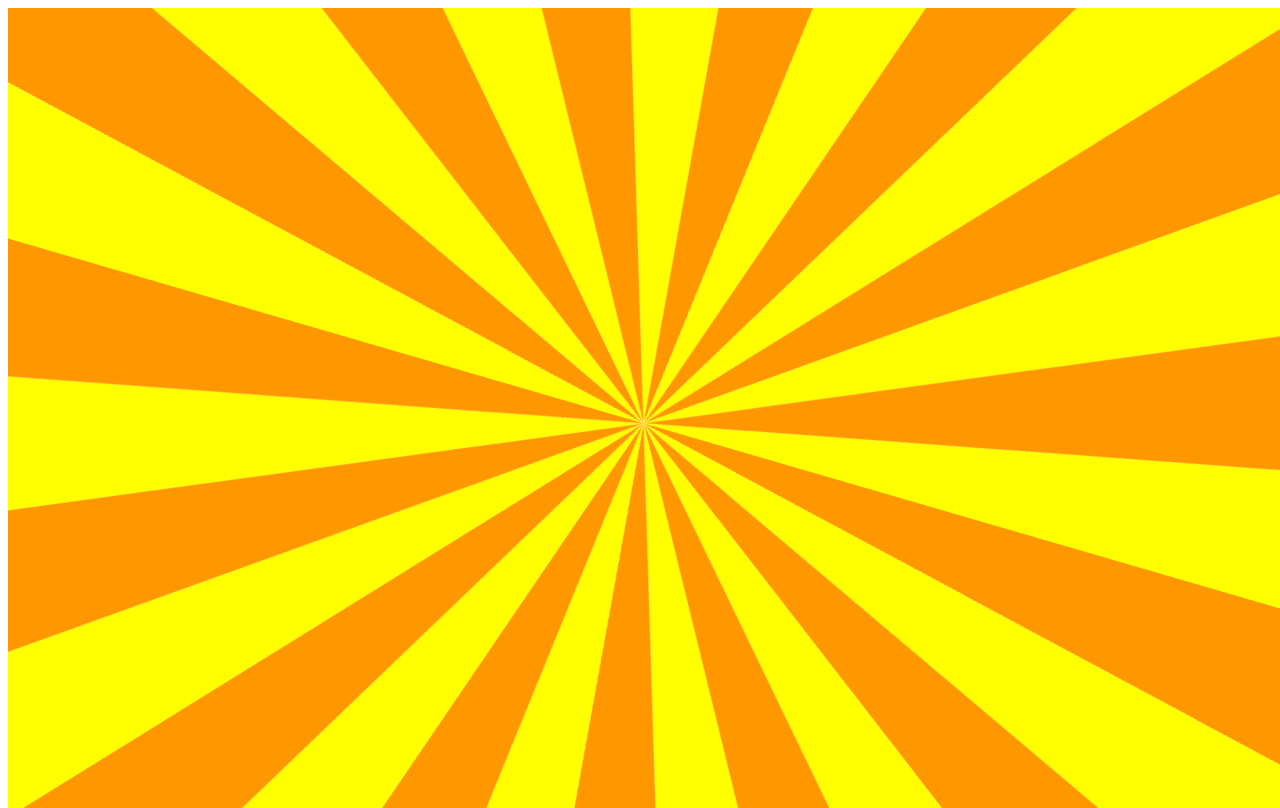
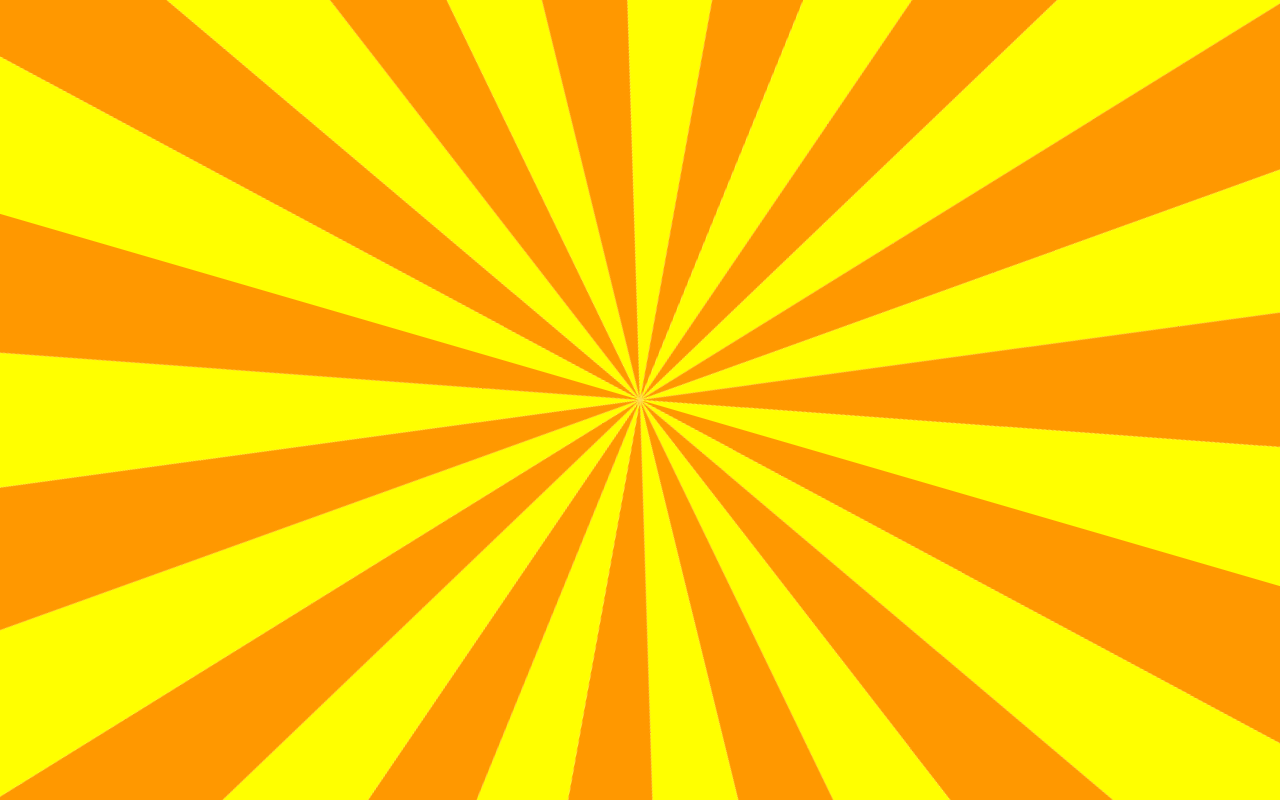
Before and after one commit to EminQasimov/striped-background, a plain HTML site: page index.html in a window 1280 px wide. Drawn offline with Linux system fonts and the light colour scheme.

Commit message:
reset css

```diff
--- a/index.html
+++ b/index.html
@@ -6,10 +6,16 @@
     <meta http-equiv="X-UA-Compatible" content="ie=edge" />
     <title>Responsive Striped background pure CSS</title>
     <style>
+        *{
+            margin: 0;
+            padding: 0;
+            box-sizing: inherit;
+        }
       html,
       body {
         height: 100%;
         width: 100%;
+        box-sizing: border-box;
         overflow: hidden;
       }
 
```
